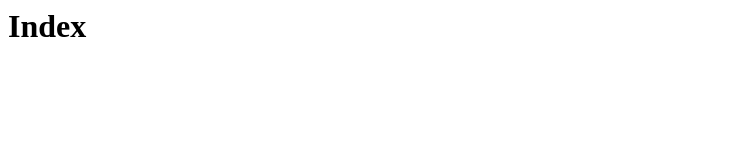
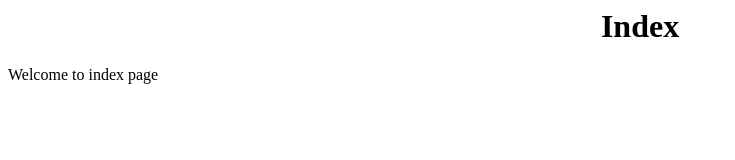
Before and after one commit to omkarjadhav1011/Test, a plain HTML site: page index.html in a window 1280 px wide. Shown: the whole page, without its empty margins (0-735 px from the left). Drawn offline with Linux system fonts and the light colour scheme.

Commit message:
Update index.html
adding few text

```diff
--- a/index.html
+++ b/index.html
@@ -1,8 +1,9 @@
 <html>
   <head>
-    <title>Index</title>
+    <title>Index Page</title>
   </head>
   <body>
-    <h1>Index</h1>
+    <h1 align="center">Index</h1>
+    <p>Welcome to index page</p>
   </body>
 </html>
```
